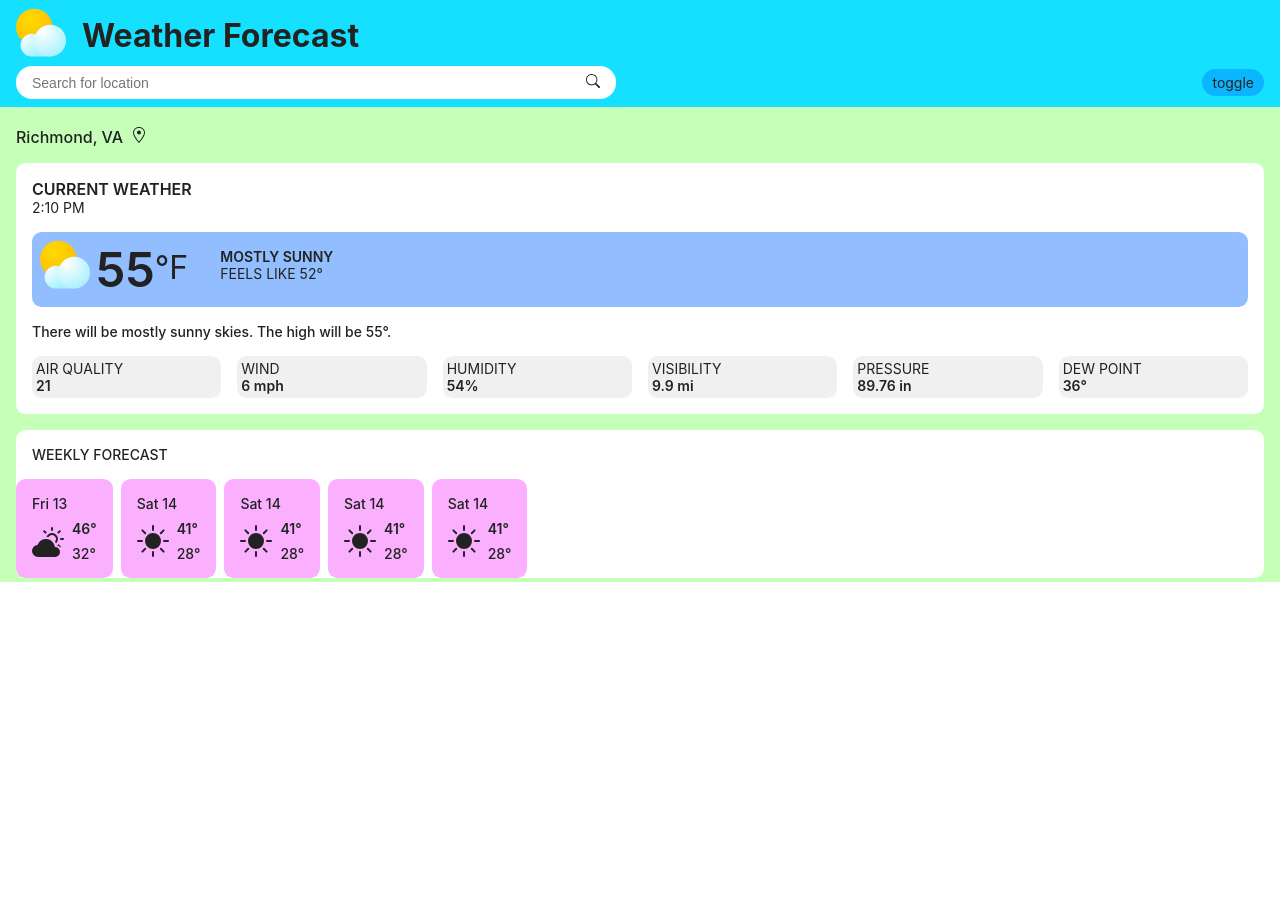
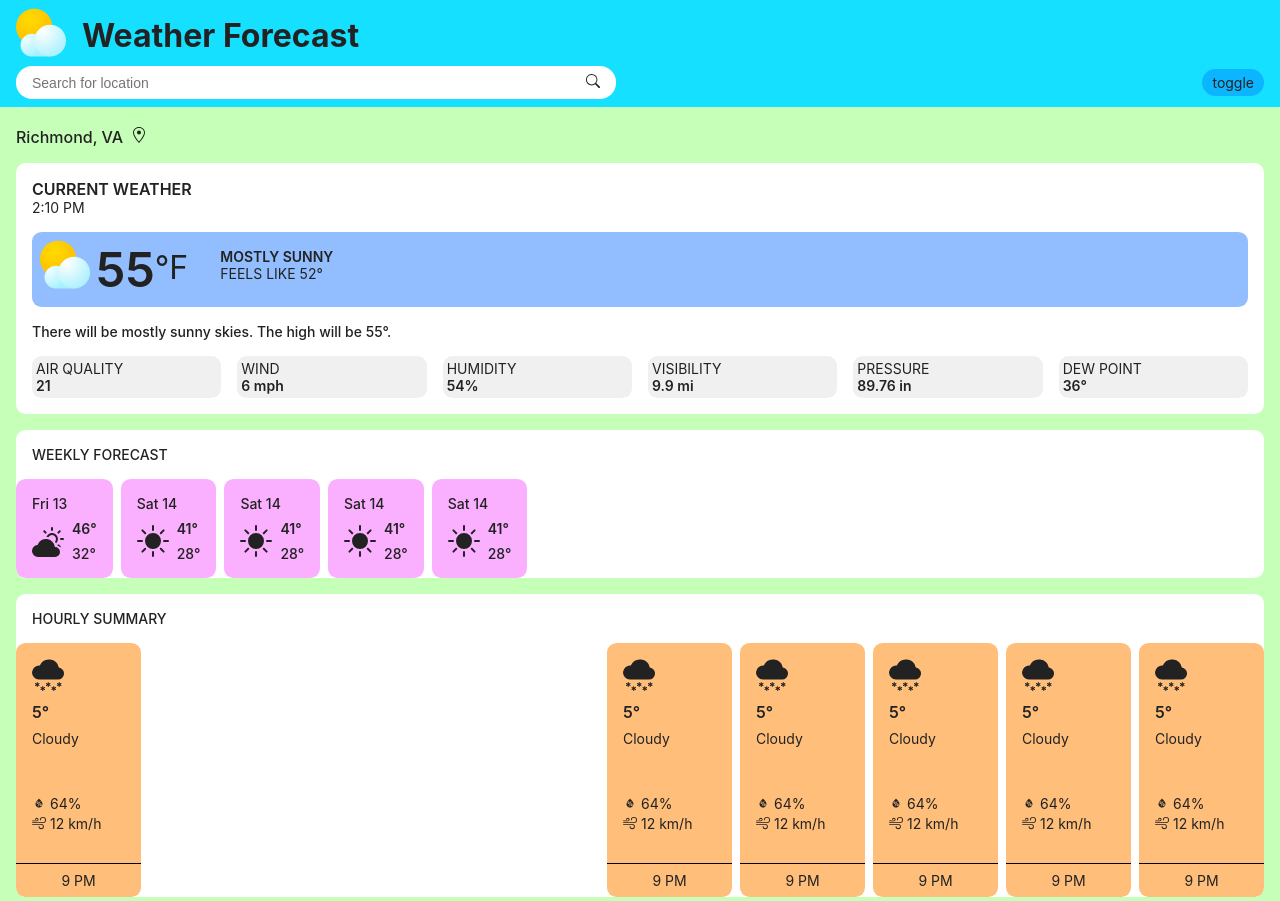
Before and after one commit to salvantjeff/weather-forecast, a React (Create React App) app in the folder weather-forecast-app/: page / in a window 1280 px wide. Before the commit the page ends 800 px from the top, so only its background shows below. Built offline with nearby package versions, Linux system fonts and the light colour scheme.

Commit message:
Create Hourly component static layout

```diff
--- a/weather-forecast-app/src/components/Main/Hourly/Hourly.css
+++ b/weather-forecast-app/src/components/Main/Hourly/Hourly.css
@@ -0,0 +1,60 @@
+.hourly-section {
+    margin-top: 1rem;
+    background-color: #fff;
+    border-radius: .6rem;
+    font-size: .875rem;
+}
+
+.hourly-title {
+    padding: 1rem;
+    font-weight: 500;
+    text-transform: uppercase;
+}
+
+.hourly-extra-info-wrapper {
+    display: grid;
+    grid-template-columns: 1fr;
+    grid-auto-flow: column;
+    gap: .5rem;
+    justify-content: start;
+    overflow-x: auto;
+}
+
+.hourly-extra-info {
+    display: grid;
+    gap: 1rem;
+    border-radius: .6rem;
+    background-color: rgb(255, 190, 121);
+    width: 125px;
+}
+
+.hourly-extra-info-primary {
+    display: grid;
+    gap: .5rem;
+    padding: 1rem;
+}
+
+.hourly-extra-info-secondary {
+    display: grid;
+    gap: .25rem;
+    padding: 1rem;
+}
+
+.hourly-temp {
+    font-weight: 600;
+    font-size: 1rem;
+}
+
+.hourly-time {
+    text-align: center;
+    padding: .5rem;
+    border-top: 1px solid #000;
+}
+
+.hourly-wind,
+.hourly-humidity {
+    display: flex;
+    gap: .25rem;
+    height: 1rem;
+    align-items: center;
+}
--- a/weather-forecast-app/src/components/Main/Hourly/Hourly.js
+++ b/weather-forecast-app/src/components/Main/Hourly/Hourly.js
@@ -0,0 +1,126 @@
+import './Hourly.css';
+import { BsFillCloudSnowFill, BsWind } from 'react-icons/bs';
+import { WiHumidity } from 'react-icons/wi';
+
+function Hourly() {
+    return (
+        <div className='hourly-section'>
+            <div className='hourly-title'>
+                <p>Hourly summary</p>
+            </div>
+            <div className='hourly-extra-info-wrapper'>
+                {/* create an obj with content and map out to specific section */}
+                <div className='hourly-extra-info'>
+                    <div className='hourly-extra-info-primary'>
+                        <div className='hourly-weather-icon'><BsFillCloudSnowFill size='2rem'/></div>
+                        <div className='hourly-temp'>5°</div>
+                        <div className='hourly-temp-description'>Cloudy</div>
+                    </div>
+                    <div className='hourly-extra-info-secondary'>
+                        <div className='hourly-humidity'>
+                            <WiHumidity />
+                            <p>64%</p>
+                        </div>
+                        <div className='hourly-wind'>
+                            <BsWind/>
+                            <p>12 km/h</p>
+                        </div>
+                    </div>
+                    <div className='hourly-time'>9 PM</div>
+                </div>
+                <div className='hourly-extra-info'>
+                    <div className='hourly-extra-info-primary'>
+                        <div className='hourly-weather-icon'><BsFillCloudSnowFill size='2rem'/></div>
+                        <div className='hourly-temp'>5°</div>
+                        <div className='hourly-temp-description'>Cloudy</div>
+                    </div>
+                    <div className='hourly-extra-info-secondary'>
+                        <div className='hourly-humidity'>
+                            <WiHumidity />
+                            <p>64%</p>
+                        </div>
+                        <div className='hourly-wind'>
+                            <BsWind/>
+                            <p>12 km/h</p>
+                        </div>
+                    </div>
+                    <div className='hourly-time'>9 PM</div>
+                </div>
+                <div className='hourly-extra-info'>
+                    <div className='hourly-extra-info-primary'>
+                        <div className='hourly-weather-icon'><BsFillCloudSnowFill size='2rem'/></div>
+                        <div className='hourly-temp'>5°</div>
+                        <div className='hourly-temp-description'>Cloudy</div>
+                    </div>
+                    <div className='hourly-extra-info-secondary'>
+                        <div className='hourly-humidity'>
+                            <WiHumidity />
+                            <p>64%</p>
+                        </div>
+                        <div className='hourly-wind'>
+                            <BsWind/>
+                            <p>12 km/h</p>
+                        </div>
+                    </div>
+                    <div className='hourly-time'>9 PM</div>
+                </div>
+                <div className='hourly-extra-info'>
+                    <div className='hourly-extra-info-primary'>
+                        <div className='hourly-weather-icon'><BsFillCloudSnowFill size='2rem'/></div>
+                        <div className='hourly-temp'>5°</div>
+                        <div className='hourly-temp-description'>Cloudy</div>
+                    </div>
+                    <div className='hourly-extra-info-secondary'>
+                        <div className='hourly-humidity'>
+                            <WiHumidity />
+                            <p>64%</p>
+                        </div>
+                        <div className='hourly-wind'>
+                            <BsWind/>
+                            <p>12 km/h</p>
+                        </div>
+                    </div>
+                    <div className='hourly-time'>9 PM</div>
+                </div>
+                <div className='hourly-extra-info'>
+                    <div className='hourly-extra-info-primary'>
+                        <div className='hourly-weather-icon'><BsFillCloudSnowFill size='2rem'/></div>
+                        <div className='hourly-temp'>5°</div>
+                        <div className='hourly-temp-description'>Cloudy</div>
+                    </div>
+                    <div className='hourly-extra-info-secondary'>
+                        <div className='hourly-humidity'>
+                            <WiHumidity />
+                            <p>64%</p>
+                        </div>
+                        <div className='hourly-wind'>
+                            <BsWind/>
+                            <p>12 km/h</p>
+                        </div>
+                    </div>
+                    <div className='hourly-time'>9 PM</div>
+                </div>
+                <div className='hourly-extra-info'>
+                    <div className='hourly-extra-info-primary'>
+                        <div className='hourly-weather-icon'><BsFillCloudSnowFill size='2rem'/></div>
+                        <div className='hourly-temp'>5°</div>
+                        <div className='hourly-temp-description'>Cloudy</div>
+                    </div>
+                    <div className='hourly-extra-info-secondary'>
+                        <div className='hourly-humidity'>
+                            <WiHumidity />
+                            <p>64%</p>
+                        </div>
+                        <div className='hourly-wind'>
+                            <BsWind/>
+                            <p>12 km/h</p>
+                        </div>
+                    </div>
+                    <div className='hourly-time'>9 PM</div>
+                </div>
+            </div>
+        </div>
+    );
+};
+
+export default Hourly;
--- a/weather-forecast-app/src/components/Main/Main.js
+++ b/weather-forecast-app/src/components/Main/Main.js
@@ -2,6 +2,7 @@ import './Main.css';
 import Today from './Today/Today';
 import { GoLocation } from 'react-icons/go';
 import Weekly from './Weekly/Weekly';
+import Hourly from './Hourly/Hourly';
 
 function Main() {
     return (
@@ -12,6 +13,7 @@ function Main() {
             </div>
             <Today />
             <Weekly />
+            <Hourly />
         </main>
     );
 };
```
